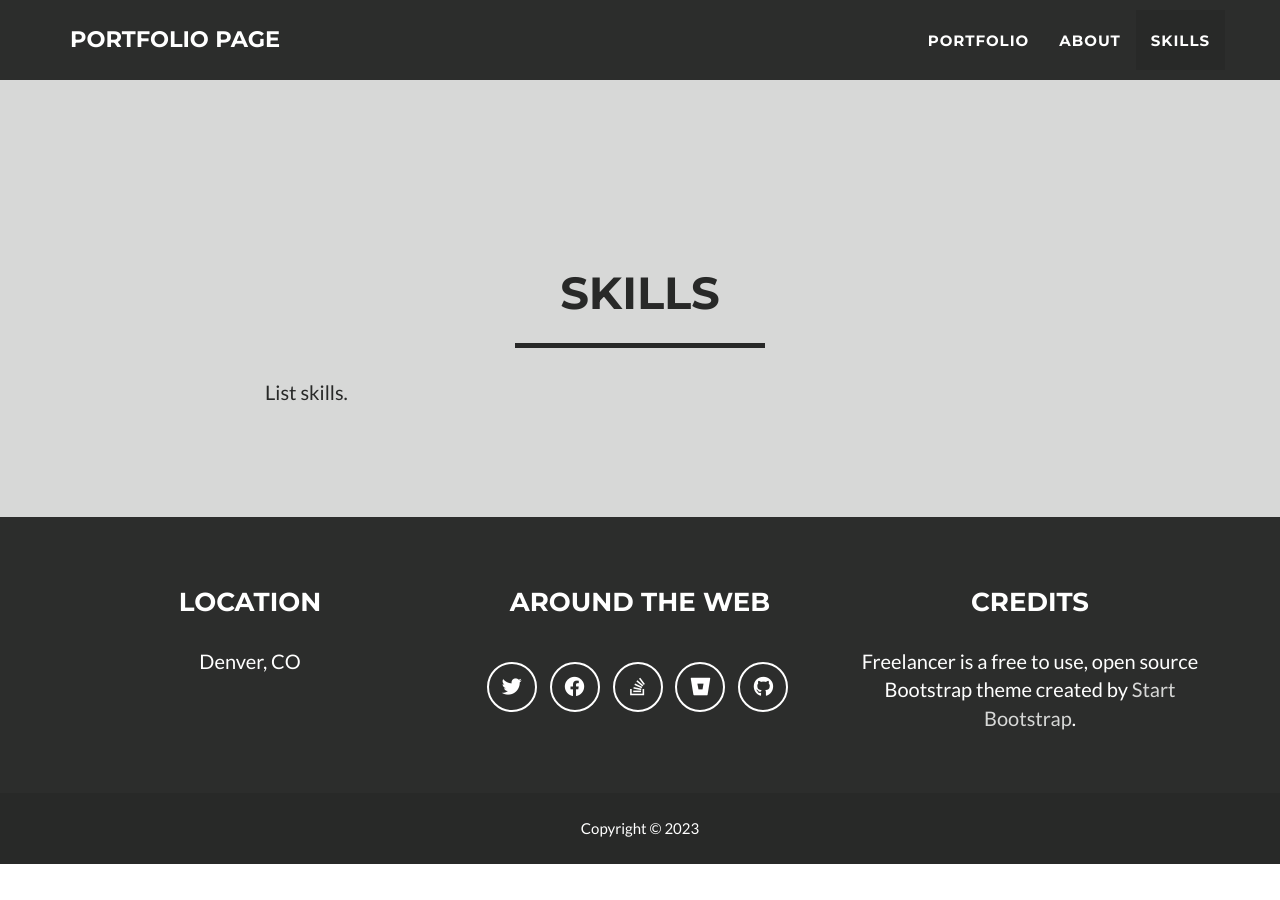
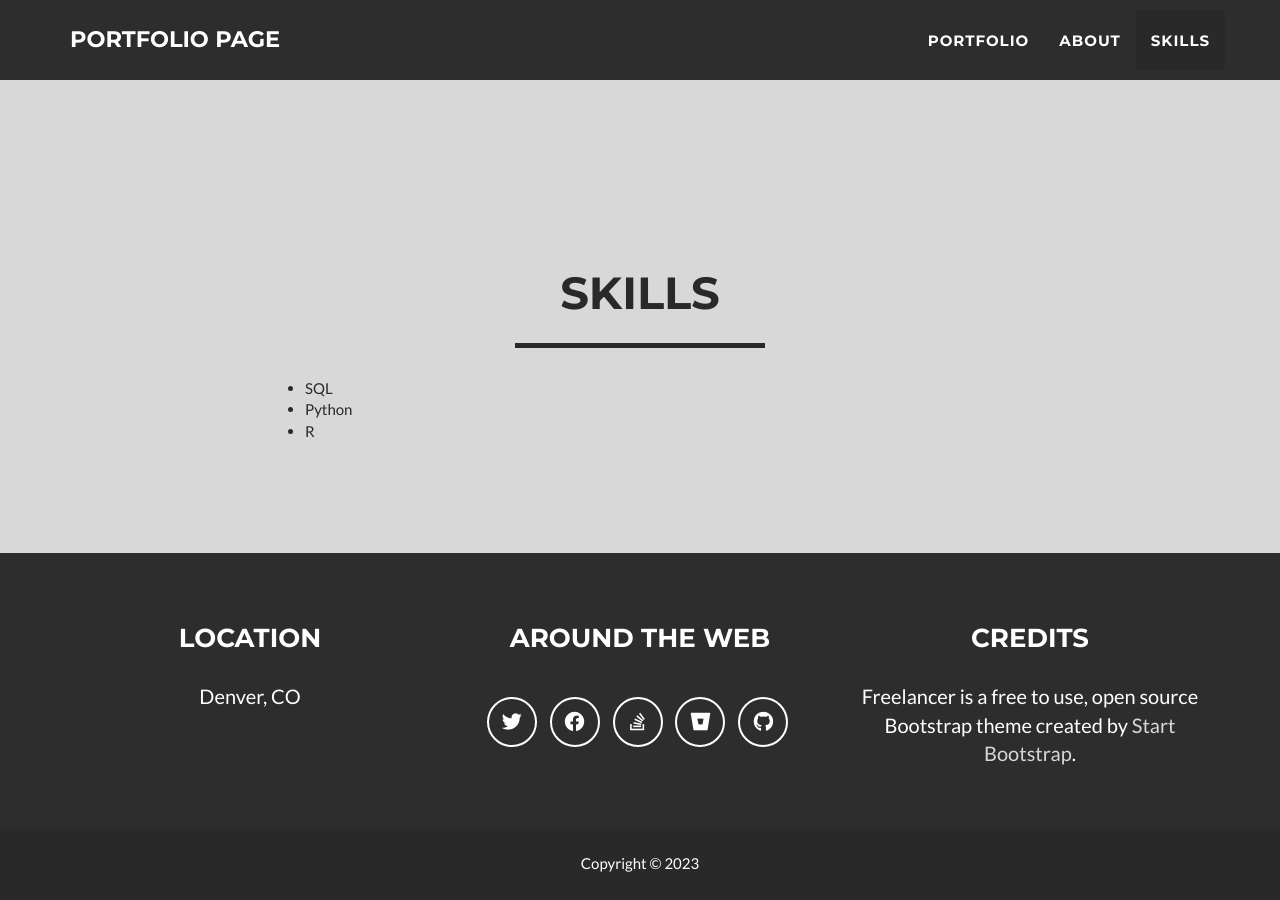
Before and after one commit to brf217/brf217.github.io, a Jekyll site: the page built from _posts/2014-07-18-project-1.markdown, in a window 1280 px wide and 900 px high, scrolled down 2196 px. Built offline with Jekyll 4.4.1, drawn with Linux system fonts in a browser that asks for light colours; before the commit the page ends 3060 px from its top, so only the background shows below that.

Commit message:
Update skills.html

```diff
--- a/_includes/skills.html
+++ b/_includes/skills.html
@@ -9,7 +9,11 @@
     </div>
     <div class="row">
       <div class="col-lg-4 col-lg-offset-2">
-        <p>List skills.</p>
+        <ul style="list-style-type:disc">
+        <li>SQL</li>
+        <li>Python</li>
+        <li>R</li>
+      </ul>
       </div>
     </div>
   </div>
```
